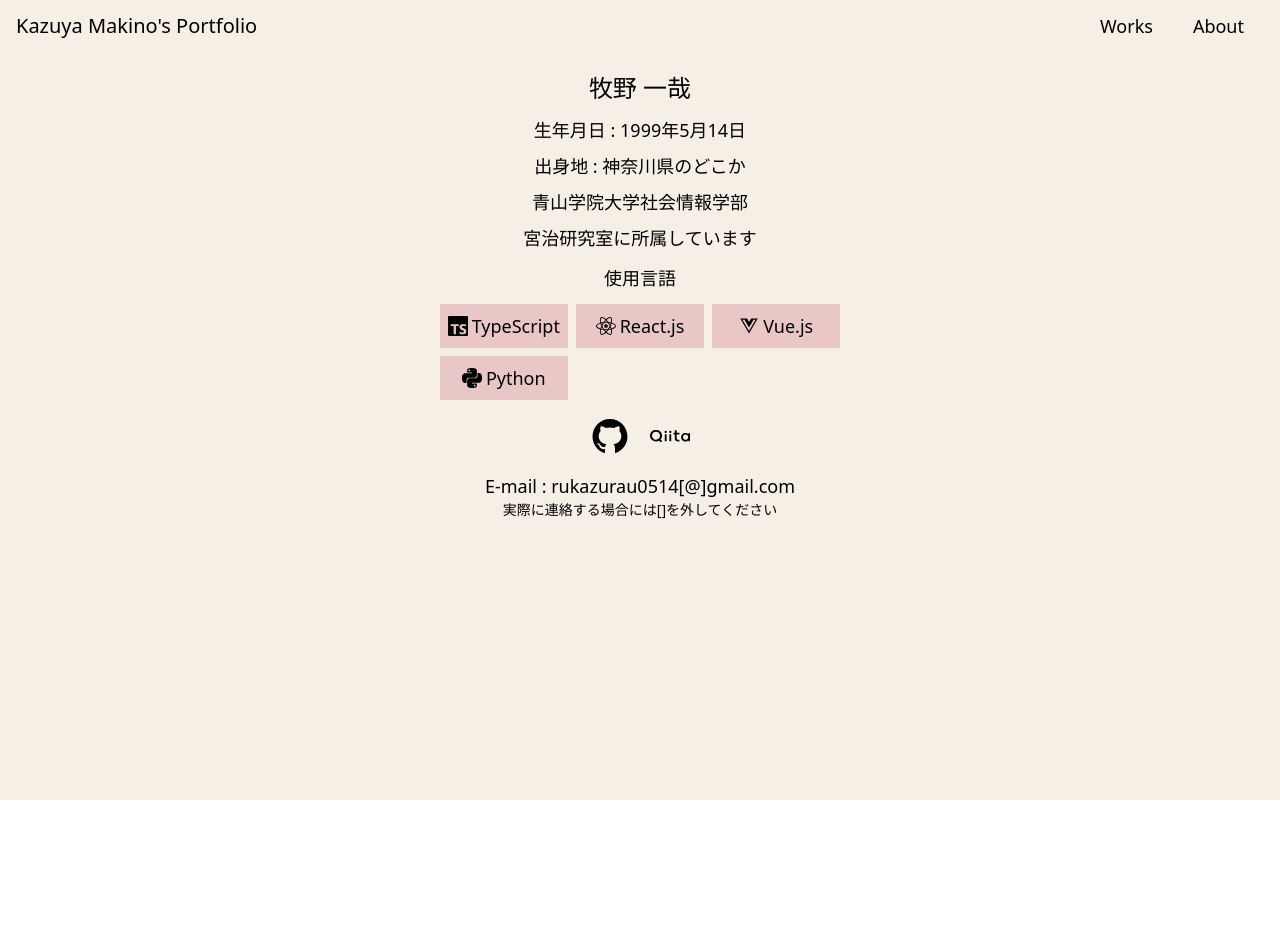
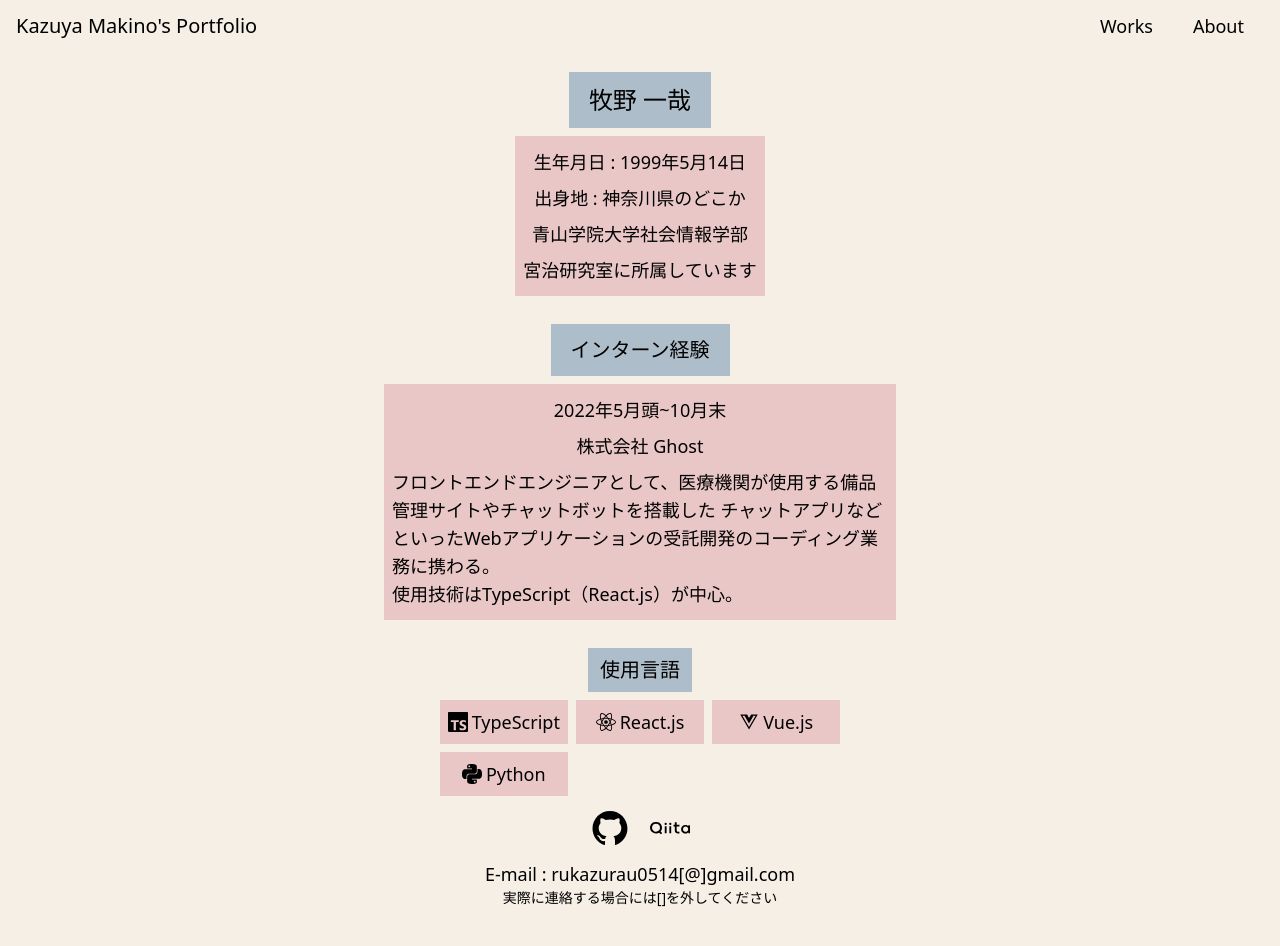
Before and after one commit to Glen-Maki/my-portfolio, a React (Create React App) app: page /about in a window 1280 px wide. Before the commit the page ends 800 px from the top, so only its background shows below. Built offline with nearby package versions, Linux system fonts and the light colour scheme.

Commit message:
fix: :memo: プロフィール欄の変更

```diff
--- a/src/Page/Profile.tsx
+++ b/src/Page/Profile.tsx
@@ -5,18 +5,30 @@ import { LanguageList } from "../Components/profileComponents/LanguageList";
 
 export const Profile = () => {
   return (
-    <div className="flex w-full flex-col items-center gap-3 text-lg">
-      <p className="mt-5 text-2xl">牧野 一哉</p>
+    <div className="flex w-full flex-col items-center gap-2 text-lg">
+      <h2 className="mt-5 bg-sub-color py-3 px-5 text-2xl">牧野 一哉</h2>
       {/* プロフィール */}
-      <div className="flex flex-col justify-center gap-2">
+      <div className="flex flex-col justify-center gap-2 bg-card-color py-3 px-2 ">
         <p>生年月日 : 1999年5月14日</p>
         <p>出身地 : 神奈川県のどこか</p>
         <p>青山学院大学社会情報学部</p>
         <p>宮治研究室に所属しています</p>
       </div>
+      {/* インターン・職歴 */}
+      <h2 className="mt-5 bg-sub-color py-3 px-5 text-xl">インターン経験</h2>
+      <div className="flex  w-4/5 flex-col justify-center gap-2 bg-card-color py-3 px-2 md:w-2/5">
+        <p>2022年5月頭~10月末</p>
+        <p>株式会社 Ghost</p>
+        <p className="text-left text-lg">
+          フロントエンドエンジニアとして、医療機関が使用する備品管理サイトやチャットボットを搭載した
+          チャットアプリなどといったWebアプリケーションの受託開発のコーディング業務に携わる。
+          <br />
+          使用技術はTypeScript（React.js）が中心。
+        </p>
+      </div>
 
       {/* 言語 */}
-      <>使用言語</>
+      <h2 className="mt-5 bg-sub-color py-2 px-3 text-xl">使用言語</h2>
       <LanguageList />
 
       {/* リンク一覧 */}
@@ -35,7 +47,7 @@ export const Profile = () => {
         <div className="grid max-h-fit max-w-fit place-items-center rounded-full p-1 delay-100 duration-500  hover:bg-sub-color">
           <a
             target="_blank"
-            href="https://github.com/Glen-Maki"
+            href="https://qiita.com/Glen-Maki"
             rel="noreferrer"
           >
             <IconContext.Provider value={{ size: "40px" }}>
@@ -46,7 +58,7 @@ export const Profile = () => {
       </div>
 
       {/* 連絡先 */}
-      <div className="">
+      <div className="mb-10">
         <p className="">E-mail : rukazurau0514[@]gmail.com</p>
         <p className="text-sm">実際に連絡する場合には[]を外してください</p>
       </div>
```
